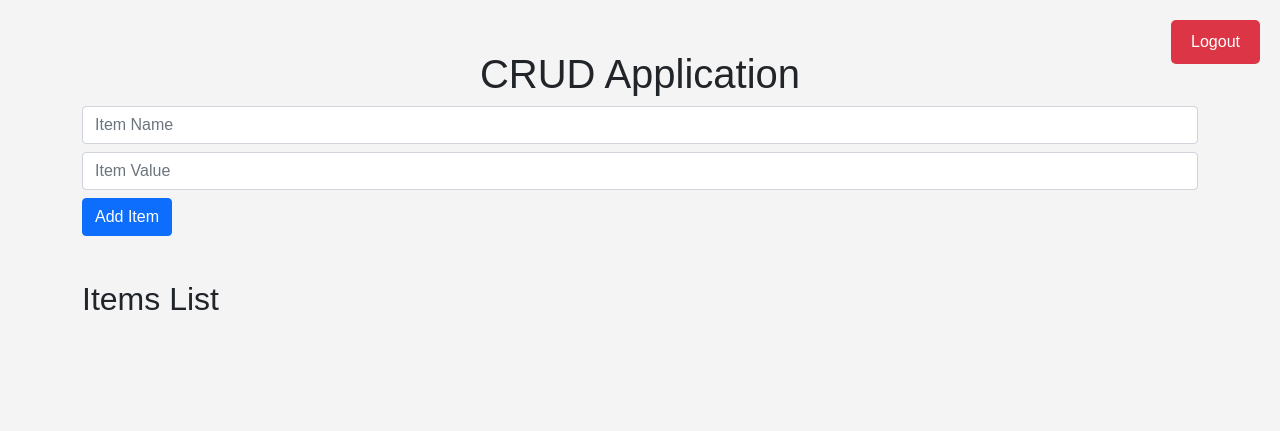
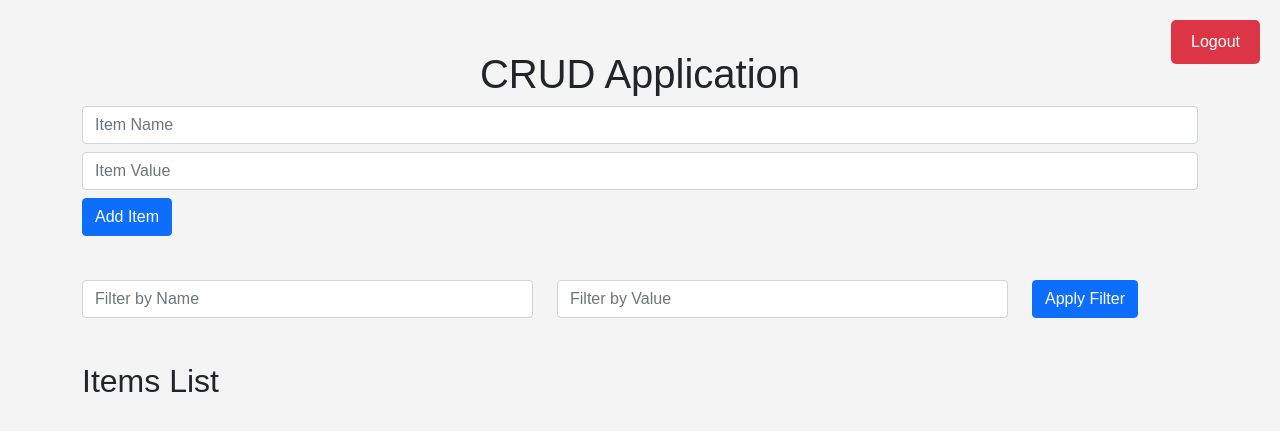
Before and after one commit to Deepak-Muvvala-Magnasoft/py_mongo_test, a Flask app: template templates/index.html in a window 1280 px wide. Shown: the top 431 px of the page. Run offline with Flask 3, Linux system fonts and the light colour scheme; the template is opened without the code that fills it, so the values that code supplies are empty.

Commit message:
Filter Applied

```diff
--- a/app.py
+++ b/app.py
@@ -68,7 +68,7 @@ def register():
     return render_template('register.html')
 
 # CRUD page route
-@app.route('/crud')
+@app.route('/crud', methods=['GET', 'POST'])
 def crud():
     if 'username' in session:  # Check if user is logged in
         user = session['username']
@@ -78,9 +78,26 @@ def crud():
             all_users = users_collection.find()  # Get all users from the database
             return render_template('admin.html', users=all_users)
 
-        # Show items related to the logged-in user
-        items = items_collection.find({'username': user})  # Filter items by the logged-in user
-        return render_template('index.html', items=items)
+        # Initialize filter variables
+        filter_name = ""
+        filter_value = ""
+
+        # Check if filter form is submitted
+        if request.method == 'POST':
+            filter_name = request.form.get('filter_name', '')
+            filter_value = request.form.get('filter_value', '')
+
+        # Build the filter query
+        query = {'username': user}
+        if filter_name:
+            query['name'] = {'$regex': filter_name, '$options': 'i'}  # Case-insensitive search
+        if filter_value:
+            query['value'] = {'$regex': filter_value, '$options': 'i'}
+
+        # Fetch items based on the filter query
+        items = items_collection.find(query)
+
+        return render_template('index.html', items=items, filter_name=filter_name, filter_value=filter_value)
     else:
         return redirect(url_for('login'))  # Redirect to login page if not logged in
 
--- a/templates/index.html
+++ b/templates/index.html
@@ -50,6 +50,21 @@
             <button type="submit" class="btn btn-primary btn-block">Add Item</button>
         </form>
 
+        <!-- Filter Form -->
+        <form method="POST" class="mb-4">
+            <div class="row">
+                <div class="col-md-5">
+                    <input type="text" name="filter_name" class="form-control" placeholder="Filter by Name" value="{{ filter_name }}">
+                </div>
+                <div class="col-md-5">
+                    <input type="text" name="filter_value" class="form-control" placeholder="Filter by Value" value="{{ filter_value }}">
+                </div>
+                <div class="col-md-2">
+                    <button type="submit" class="btn btn-primary btn-block">Apply Filter</button>
+                </div>
+            </div>
+        </form>
+
         <h2>Items List</h2>
         <ul class="list-group">
             {% for item in items %}
```
